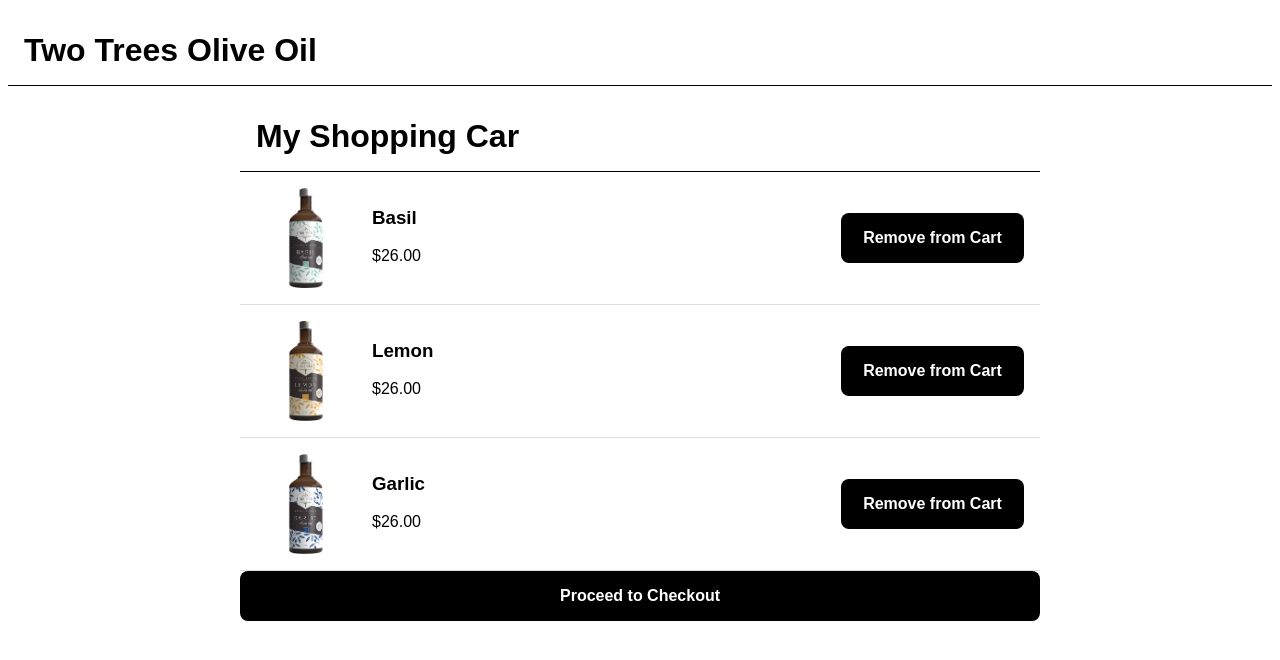
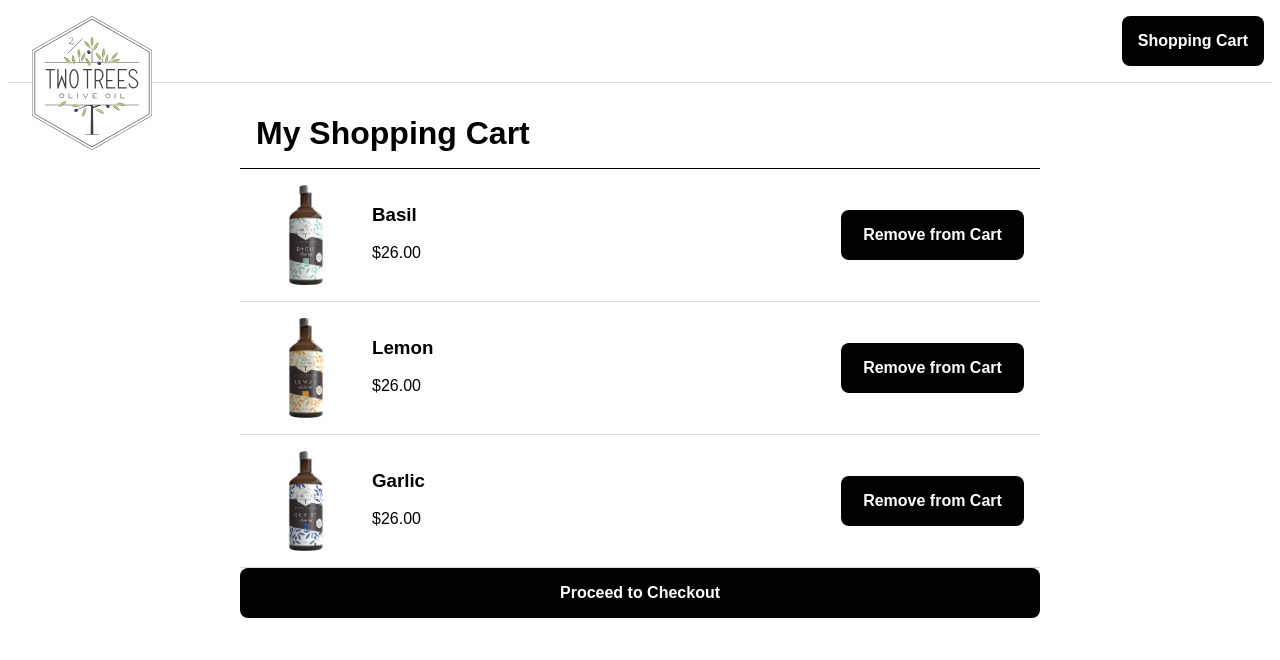
Before and after one commit to arusafa/Vue_Project, a Vue app: page /cart in a window 1280 px wide. Shown: the top 660 px of the page. Built offline with nearby package versions, Linux system fonts and the light colour scheme.

Commit message:
NavBar has been created

```diff
--- a/src/App.vue
+++ b/src/App.vue
@@ -1,15 +1,19 @@
 <template>
-  <h1>Two Trees Olive Oil</h1>
+  <NavBar/>
   <div class="page-wrap">
-     <!-- To have router-->
+     <!-- To have router-view-->
   <router-view></router-view>
   </div>
 </template>
 
 <script>
 
+import NavBar from '@/components/NavBar.vue'
+
 export default {
   name: 'App',
-  components: {},
+  components: {
+    NavBar
+  },
 }
 </script>
--- /dev/null
+++ b/src/components/NavBar.vue
@@ -0,0 +1,27 @@
+<template>
+    <div class="nav-bar">
+        <router-link to="/products" class="products-link">
+            <div class="logo-wrap">
+                <img :src="logo" />
+            </div>
+        </router-link>
+        <router-link to="/cart" class="cart-link">
+            <button class="cart-button">Shopping Cart</button>
+        </router-link>
+
+    </div>
+</template>
+
+<script>
+
+import logo from '@/assets/logo-hexagon.svg'
+
+export default {
+    name: 'NavBar',
+    data() {
+        return {
+            logo,
+        }
+    }
+}
+</script>
--- a/src/pages/ShoppingCartPage.vue
+++ b/src/pages/ShoppingCartPage.vue
@@ -1,5 +1,5 @@
 <template>
-  <h1>My Shopping Car</h1>
+  <h1>My Shopping Cart</h1>
   <!--using v-if statement if theres no item-->
   <div v-if="cartItems.length > 0">
     <div class="product-container" v-for="product in cartItems" :key="product.id">
```
